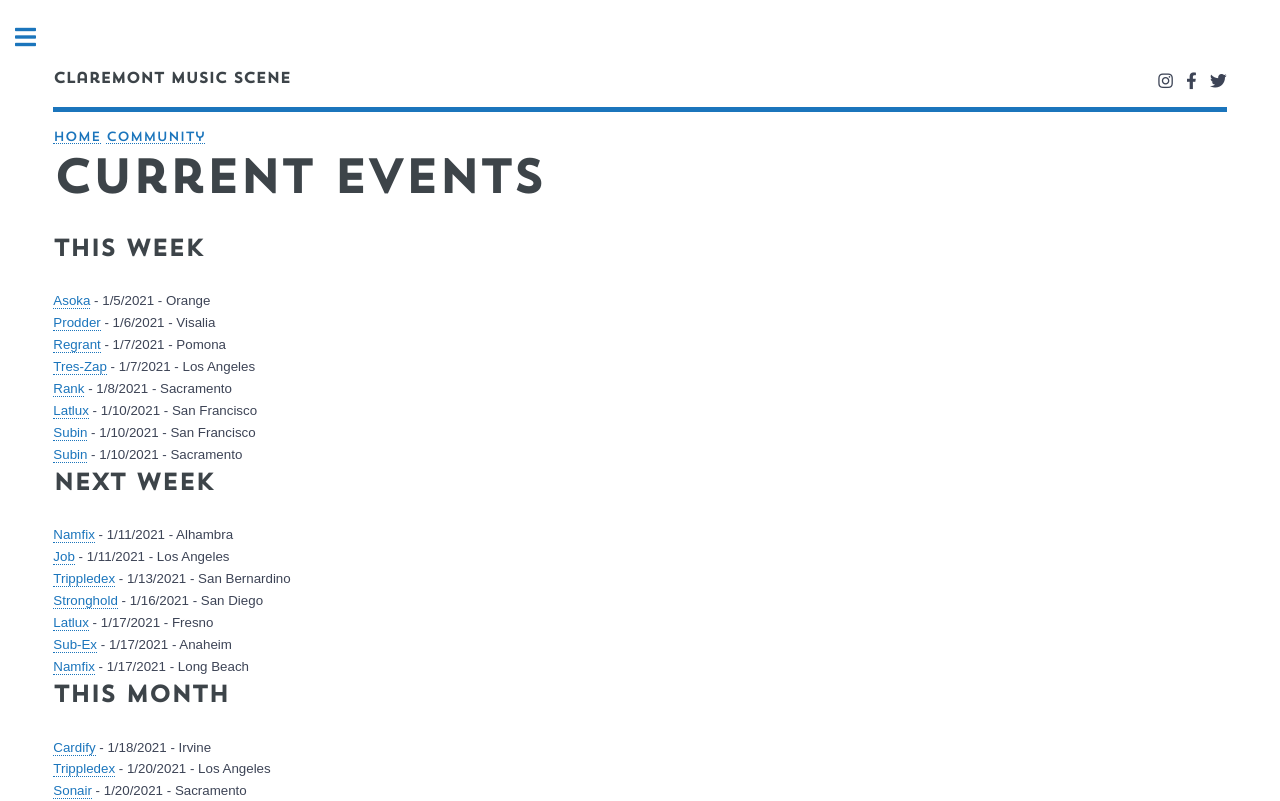
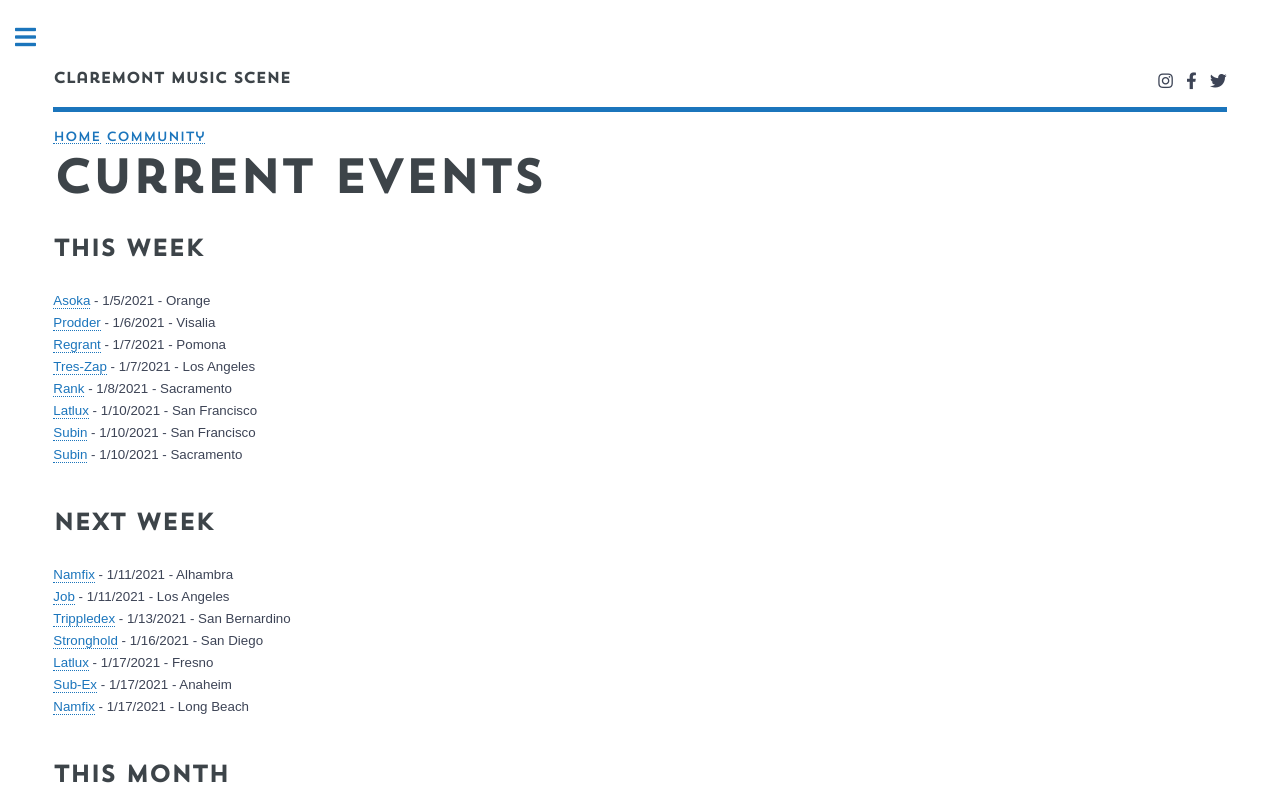
Before and after one commit to claremont-music-scene/nextjs-music-scene, a Next.js app: page /community/events in a window 1280 px wide. Shown: the top 801 px of the page. Built offline with nearby package versions, Linux system fonts and the light colour scheme.

Commit message:
hotfix: apply margin-bottom to event-list groups

```diff
--- a/components/events/event-group.js
+++ b/components/events/event-group.js
@@ -3,7 +3,7 @@ import EventCard from './event-card';
 
 export default function EventGroups({ heading, events }) {
     return (
-        <div>
+        <div className='content-group'>
             <h2>{heading}</h2>
             {events.map(e => <EventCard key={e.id} event={e} />)}
         </div>
--- a/styles/events.css
+++ b/styles/events.css
@@ -1,3 +1,3 @@
-.event-detail-group {
+.content-group {
     margin-bottom: 40px;
 }
```
Also changed, not shown: components/events/event.js (+4 -4 lines).
